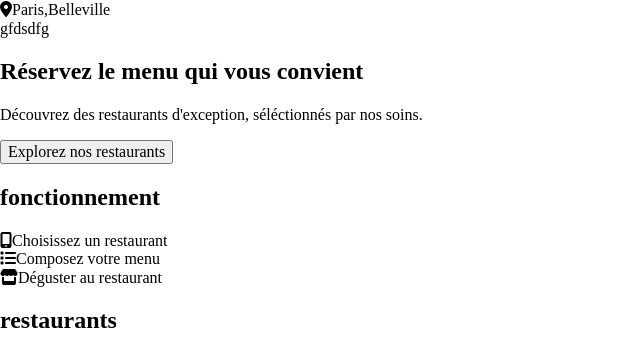
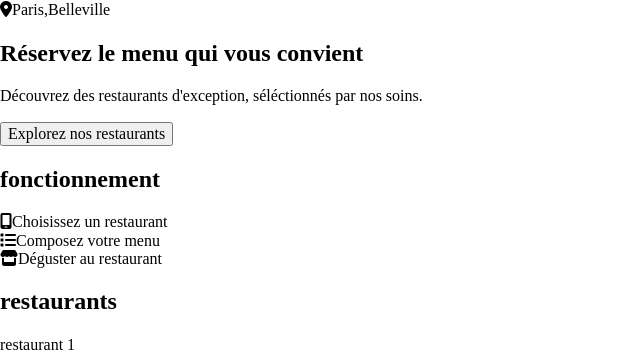
Before and after one commit to fld46/projet-3, a plain HTML site: page index.html in a window 1280 px wide. Shown: the part 71-422 px from the top of the page, without its empty margins (0-640 px from the left). Drawn offline with Linux system fonts and the light colour scheme.

Commit message:
test de commit

```diff
--- a/index.html
+++ b/index.html
@@ -16,7 +16,7 @@
             <div><img src="./images/logo/ohmyfood.png" alt="logo Ohmyfood"></div>
             <div><i class="fa-solid fa-location-dot"></i>Paris,Belleville</div>
         </nav>
-        <section>gfdsdfg
+        <section>
             <h2>Réservez le menu qui vous convient</h2>
             <p>Découvrez des restaurants d'exception, séléctionnés par nos soins.</p>
             <button>Explorez nos restaurants</button>
@@ -30,9 +30,7 @@
             <div><i class="fa-solid fa-store"></i>Déguster au restaurant</div>
         </section>
         <section>
-            <h2>
-                restaurants
-            </h2>
+            <h2>restaurants</h2>
             <div>restaurant 1</div>
             <div>restaurant 2</div>
             <div>restaurant 3</div>
```
